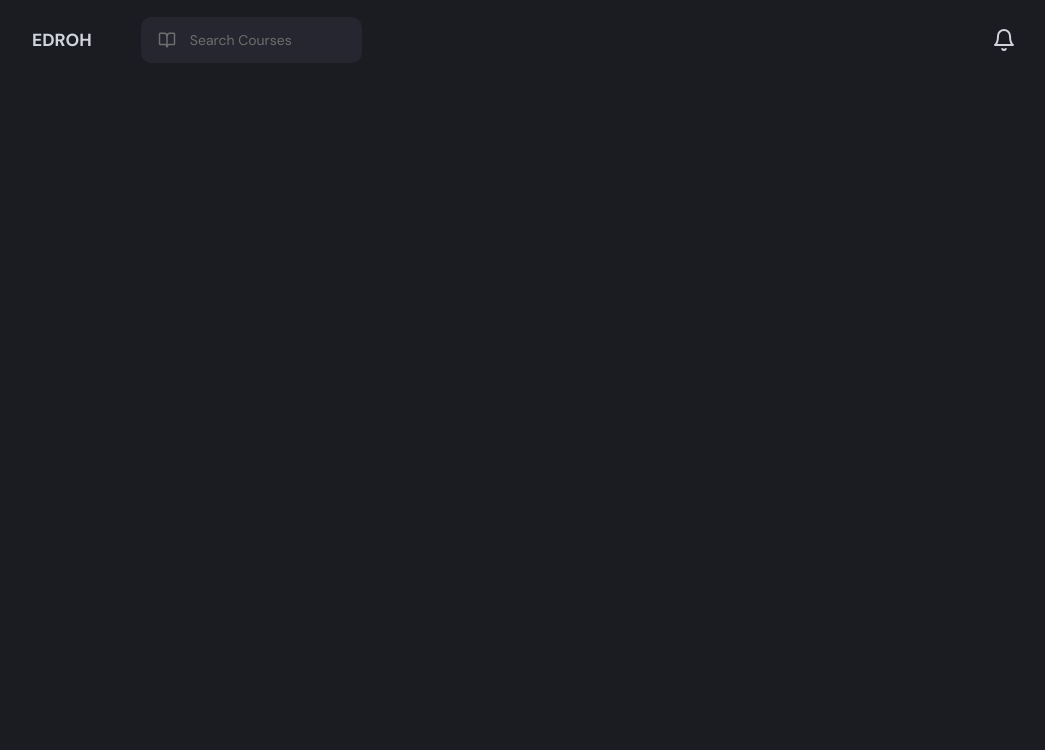
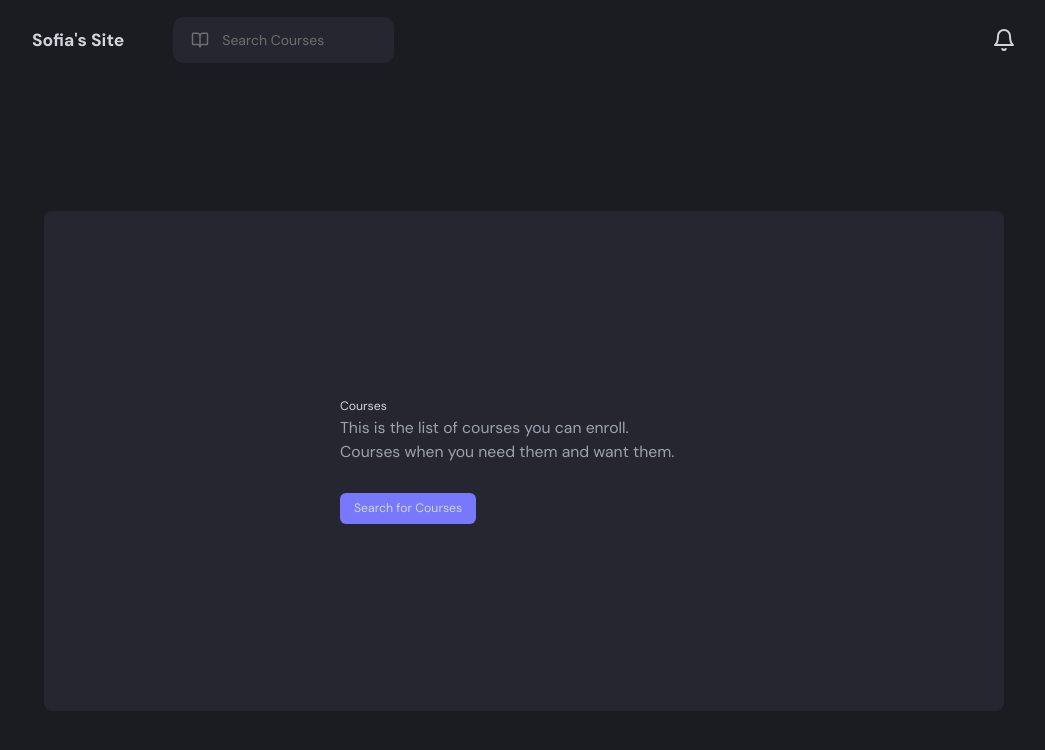
Before and after one commit to sofiaJYX/Management-App, a Next.js app in the folder client/: page / in a window 1280 px wide. Shown: the top 750 px of the page, without its empty margins (116-1161 px from the left). Built offline with nearby package versions, Linux system fonts and the light colour scheme.

Commit message:
home page images

```diff
--- /dev/null
+++ b/client/src/app/(nondashboard)/landing/page.tsx
@@ -0,0 +1,41 @@
+"use client"
+
+import React from 'react'
+import { motion } from "framer-motion"
+import Link from "next/link";
+
+const Landing = () => {
+  return (
+    <motion.div
+    initial={{opacity: 0}}
+    animate={{ opacity: 1}}
+    transition={{ duration: 0.5 }}
+    className="landing"
+    >
+        <motion.div
+            initial={{y:20, opacity: 0}}
+            animate={{y:0,  opacity: 1}}
+            transition={{ duration: 0.5 }}
+            className="landing__hero"
+        >
+
+
+            <div className="landing__hero-content">
+                <h1 className="landing__titiel">Courses</h1>
+                    <p className="landing__description">
+                        This is the list of courses you can enroll.
+                        <br />
+                        Courses when you need them and want them.
+                    </p>
+                    <div className="landing__cta">
+                        <Link href="/sesrch">
+                            <div className="landing__cta-button">Search for Courses</div>
+                        </Link>
+                    </div>
+            </div>
+        </motion.div>
+    </motion.div>
+  )
+};
+
+export default Landing;
--- a/client/src/app/page.tsx
+++ b/client/src/app/page.tsx
@@ -1,9 +1,13 @@
 import NonDashboardNavbar from "@/src/components/NonDashboardNavbar"
+import Landing from "@/src/app/(nondashboard)/landing/page";
 
 export default function Home() {
   return (
     <div className="nondashboard-layout">
       <NonDashboardNavbar />
+      <main className="nondashboard-layout__main">
+        <Landing />
+      </main>
     </div>
   );
 }
--- a/client/src/components/NonDashboardNavbar.tsx
+++ b/client/src/components/NonDashboardNavbar.tsx
@@ -8,7 +8,7 @@ const NonDashboardNavbar = () => {
       <div className="nondashboard-navbar__container">
         <div className="nondashboard-navbar__search">
           <Link href="/" className="nondashboard-navbar__brand">
-            EDROH
+            Sofia's Site
           </Link>
           <div className="flex items-center gap-4">
             {/* responsive design to fit smaller/bigger window */}
--- a/client/src/hooks/useCarousel.ts
+++ b/client/src/hooks/useCarousel.ts
@@ -9,9 +9,10 @@ export const useCarousel = ({
   totalImages,
   interval = 5000,
 }: UseCarouselProps) => {
-  const [currentImage, setCurrentImage] = useState(0);
+  const [currentImage, setCurrentImage] = useState(0); //start with the first image
 
   useEffect(() => {
+    // cycle between images
     const timer = setInterval(() => {
       setCurrentImage((prev) => (prev + 1) % totalImages);
     }, interval);
```
